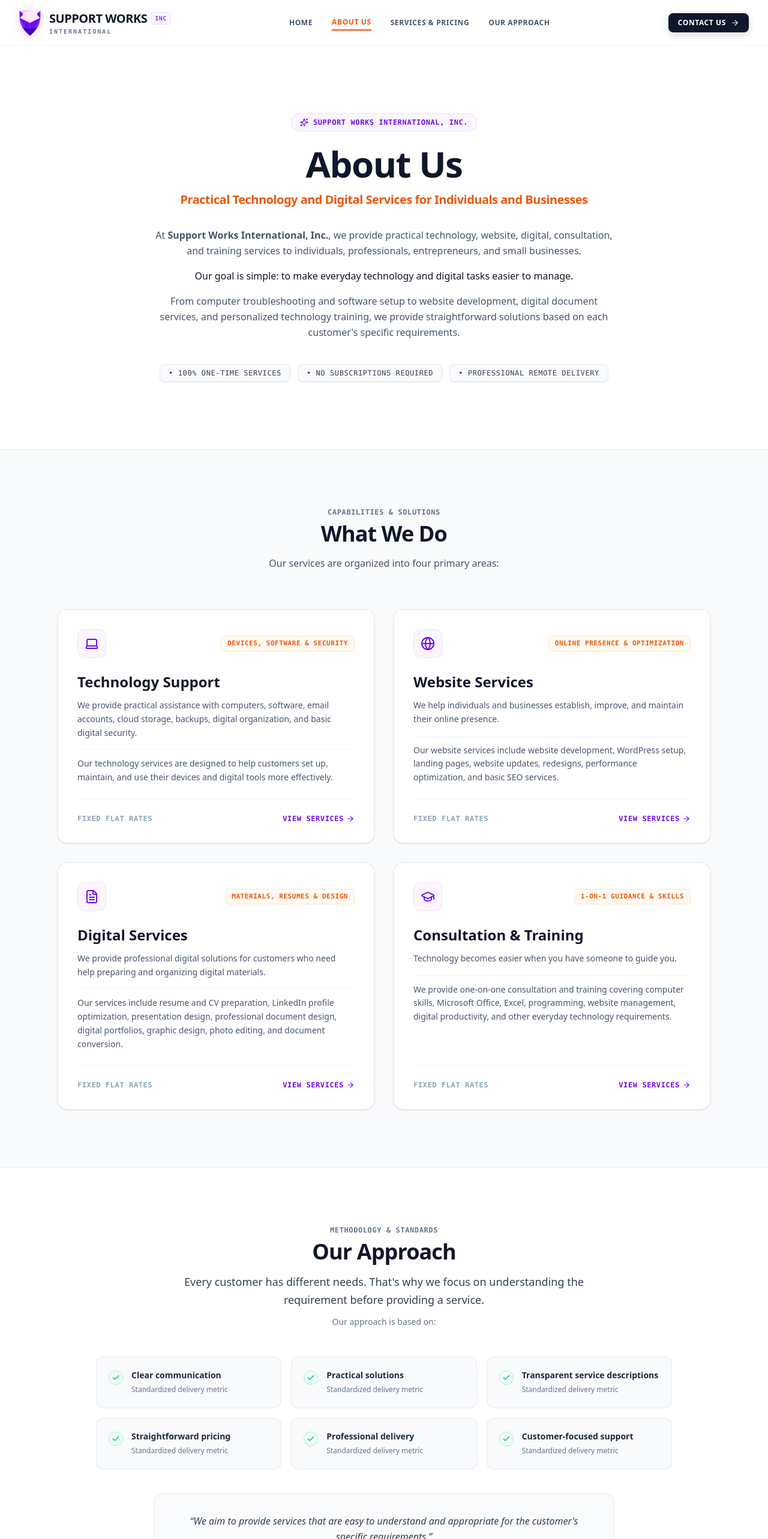
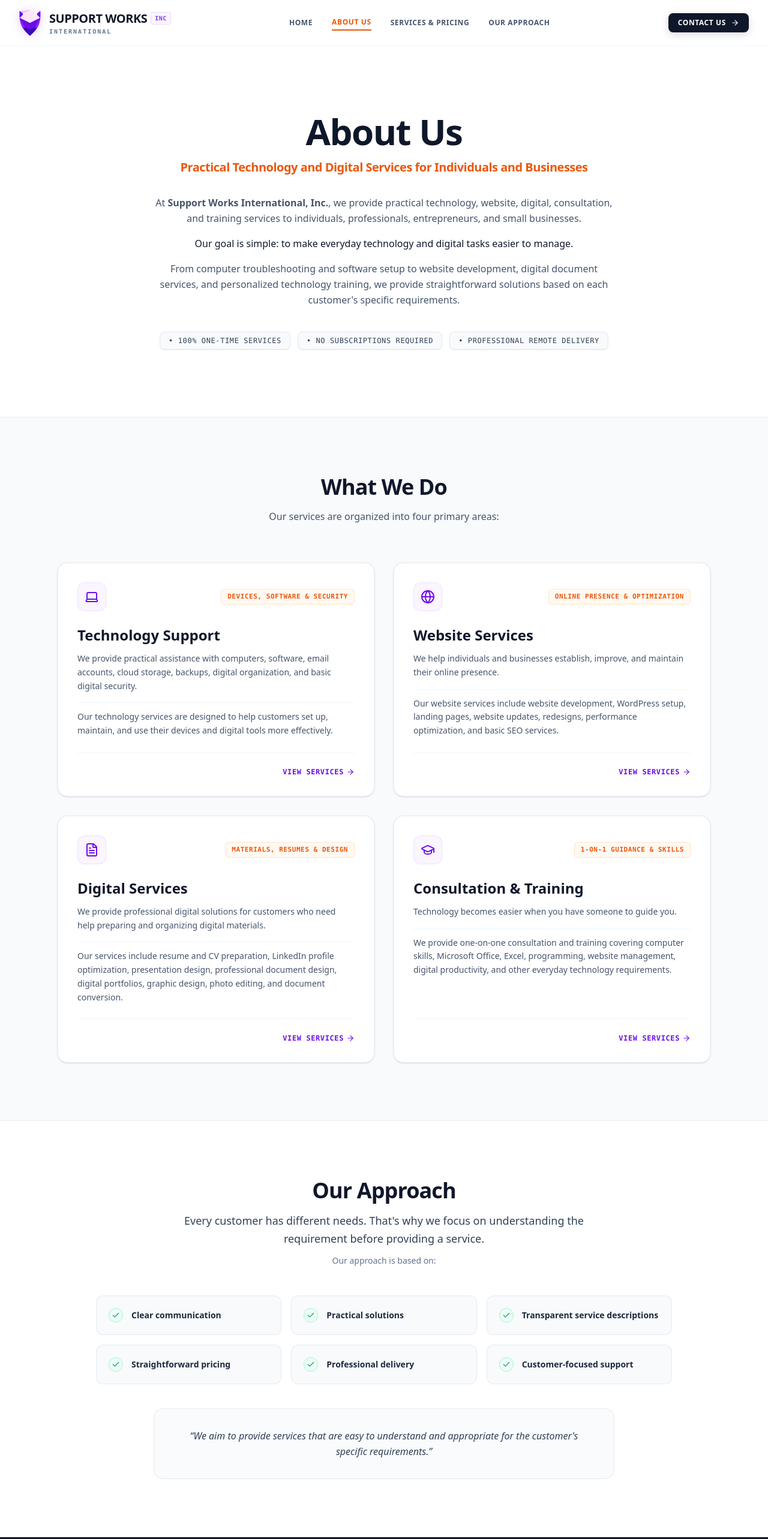
Before and after one commit to leviwof/support-works-intl, a Next.js app: page /about in a window 1280 px wide. Shown: the top 2566 px of the page at 60% size. Built offline with nearby package versions, Linux system fonts and the light colour scheme.

Commit message:
Remove eyebrow badges and labels from About Us page

```diff
--- a/src/app/about/page.tsx
+++ b/src/app/about/page.tsx
@@ -12,9 +12,7 @@ import {
   Briefcase,
   Rocket,
   Store,
-  Check,
-  Sparkles,
-  Layers
+  Check
 } from 'lucide-react';
 import type { Metadata } from 'next';
 
@@ -93,10 +91,6 @@ export default function AboutPage() {
       {/* 1. HERO SECTION (Word-for-Word Document Content) */}
       <section className="py-20 lg:py-28 relative border-b border-slate-200/80 bg-white">
         <div className="max-w-4xl mx-auto px-4 sm:px-6 lg:px-8 text-center">
-          <div className="inline-flex items-center gap-2 px-3.5 py-1.5 rounded-full bg-purple-50 border border-purple-200/70 text-[#6d0cea] text-xs font-mono font-bold uppercase tracking-wider mb-6">
-            <Sparkles className="w-3.5 h-3.5" />
-            <span>Support Works International, Inc.</span>
-          </div>
 
           <h1 className="text-4xl sm:text-5xl lg:text-6xl font-extrabold text-slate-900 tracking-tight mb-4 font-space">
             About Us
@@ -138,9 +132,6 @@ export default function AboutPage() {
         <div className="max-w-6xl mx-auto px-4 sm:px-6 lg:px-8">
 
           <div className="text-center max-w-3xl mx-auto mb-16">
-            <span className="text-xs font-mono font-bold uppercase tracking-wider text-slate-500 block mb-2">
-              Capabilities &amp; Solutions
-            </span>
             <h2 className="text-3xl sm:text-4xl font-extrabold text-slate-900 tracking-tight mb-4 font-space">
               What We Do
             </h2>
@@ -180,8 +171,7 @@ export default function AboutPage() {
                     </p>
                   </div>
 
-                  <div className="pt-6 mt-6 border-t border-slate-100 flex items-center justify-between text-xs font-bold uppercase tracking-wider text-slate-700 font-mono">
-                    <span className="text-slate-400">Fixed Flat Rates</span>
+                  <div className="pt-6 mt-6 border-t border-slate-100 flex items-center justify-end text-xs font-bold uppercase tracking-wider text-slate-700 font-mono">
                     <Link
                       href="/services"
                       className="text-[#6d0cea] hover:text-[#ea580c] inline-flex items-center gap-1 transition-colors"
@@ -204,9 +194,6 @@ export default function AboutPage() {
         <div className="max-w-5xl mx-auto px-4 sm:px-6 lg:px-8">
 
           <div className="text-center max-w-3xl mx-auto mb-12">
-            <span className="text-xs font-mono font-bold uppercase tracking-wider text-slate-500 block mb-2">
-              Methodology &amp; Standards
-            </span>
             <h2 className="text-3xl sm:text-4xl font-extrabold text-slate-900 tracking-tight mb-4 font-space">
               Our Approach
             </h2>
@@ -223,19 +210,14 @@ export default function AboutPage() {
             {approachPillars.map((pillar, idx) => (
               <div
                 key={idx}
-                className="p-5 rounded-xl bg-slate-50 border border-slate-200/80 hover:border-slate-300 transition-colors flex items-start gap-3.5"
+                className="p-5 rounded-xl bg-slate-50 border border-slate-200/80 hover:border-slate-300 transition-colors flex items-center gap-3.5"
               >
-                <div className="w-6 h-6 rounded-full bg-emerald-50 border border-emerald-200 text-emerald-600 flex items-center justify-center flex-shrink-0 mt-0.5">
+                <div className="w-6 h-6 rounded-full bg-emerald-50 border border-emerald-200 text-emerald-600 flex items-center justify-center flex-shrink-0">
                   <Check className="w-3.5 h-3.5" />
                 </div>
-                <div>
-                  <span className="text-sm font-bold text-slate-800 font-space block">
-                    {pillar}
-                  </span>
-                  <span className="text-xs text-slate-500">
-                    Standardized delivery metric
-                  </span>
-                </div>
+                <span className="text-sm font-bold text-slate-800 font-space">
+                  {pillar}
+                </span>
               </div>
             ))}
           </div>
@@ -250,14 +232,9 @@ export default function AboutPage() {
       </section>
 
 
-      {/* 4. FLEXIBLE ONE-TIME SERVICES (Critical Missing Section from Doc) */}
+      {/* 4. FLEXIBLE ONE-TIME SERVICES */}
       <section className="py-20 lg:py-24 relative bg-[#0f172a] text-white border-b border-slate-800">
         <div className="max-w-4xl mx-auto px-4 sm:px-6 lg:px-8 text-center">
-
-          <div className="inline-flex items-center gap-2 px-3.5 py-1.5 rounded-full bg-slate-800 border border-slate-700 text-orange-400 text-xs font-mono font-bold uppercase tracking-wider mb-6">
-            <Layers className="w-3.5 h-3.5" />
-            <span>Zero Subscription Trap</span>
-          </div>
 
           <h2 className="text-3xl sm:text-4xl lg:text-5xl font-extrabold text-white tracking-tight mb-6 font-space">
             Flexible One-Time Services
@@ -308,14 +285,11 @@ export default function AboutPage() {
       </section>
 
 
-      {/* 5. SERVICES FOR INDIVIDUALS AND SMALL BUSINESSES (Word-for-Word Doc Content) */}
+      {/* 5. SERVICES FOR INDIVIDUALS AND SMALL BUSINESSES */}
       <section className="py-20 lg:py-24 relative bg-white border-b border-slate-200/60">
         <div className="max-w-6xl mx-auto px-4 sm:px-6 lg:px-8">
 
           <div className="text-center max-w-3xl mx-auto mb-16">
-            <span className="text-xs font-mono font-bold uppercase tracking-wider text-slate-500 block mb-2">
-              Tailored Customer Segments
-            </span>
             <h2 className="text-3xl sm:text-4xl font-extrabold text-slate-900 tracking-tight mb-4 font-space">
               Services for Individuals and Small Businesses
             </h2>
@@ -345,12 +319,6 @@ export default function AboutPage() {
                       {segment.description}
                     </p>
                   </div>
-
-                  <div className="pt-5 mt-6 border-t border-slate-200/80">
-                    <span className="text-[11px] font-mono text-slate-500 uppercase tracking-wider font-semibold">
-                      Dedicated Scope
-                    </span>
-                  </div>
                 </div>
               );
             })}
@@ -360,7 +328,7 @@ export default function AboutPage() {
       </section>
 
 
-      {/* 6. OUR COMMITMENT TO CUSTOMERS (Word-for-Word Doc Content) */}
+      {/* 6. OUR COMMITMENT TO CUSTOMERS */}
       <section className="py-20 lg:py-24 relative bg-[#f8fafc] border-b border-slate-200/60">
         <div className="max-w-4xl mx-auto px-4 sm:px-6 lg:px-8">
 
@@ -369,9 +337,6 @@ export default function AboutPage() {
               <ShieldCheck className="w-7 h-7" />
             </div>
 
-            <span className="text-xs font-mono font-bold uppercase tracking-wider text-slate-500 block mb-2">
-              Privacy, Scope &amp; Transparency
-            </span>
             <h2 className="text-2xl sm:text-3xl font-extrabold text-slate-900 tracking-tight mb-6 font-space">
               Our Commitment to Customers
             </h2>
@@ -411,7 +376,7 @@ export default function AboutPage() {
       </section>
 
 
-      {/* 7. A STRAIGHTFORWARD WAY TO GET DIGITAL HELP (Word-for-Word Closing Section) */}
+      {/* 7. A STRAIGHTFORWARD WAY TO GET DIGITAL HELP */}
       <section className="py-20 lg:py-24 relative bg-white">
         <div className="max-w-4xl mx-auto px-4 sm:px-6 lg:px-8 text-center">
 
```
